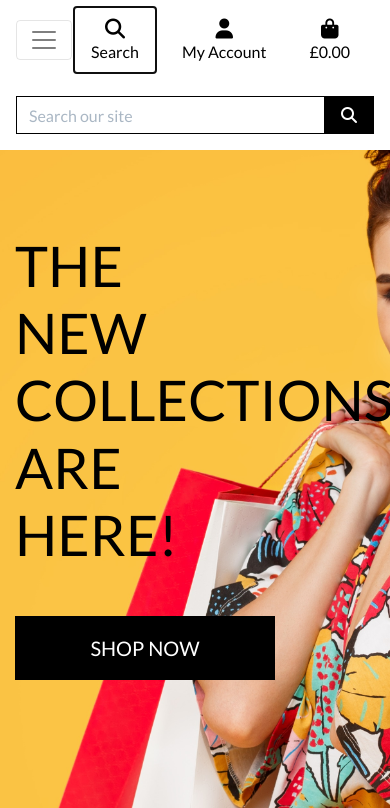
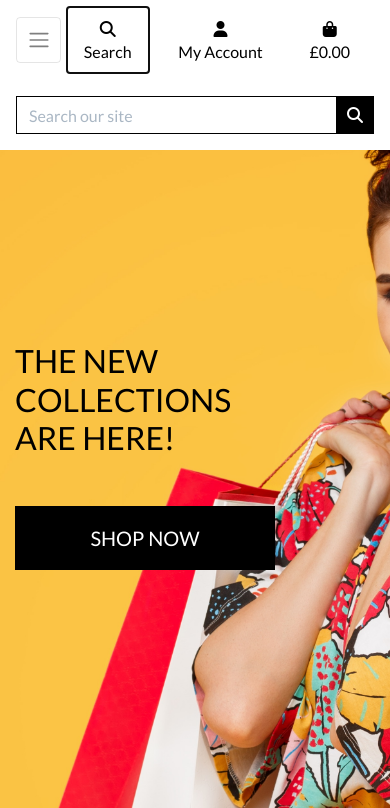
Before and after one commit to GazzaJ/CI-Boutique-Ado, a Django app: page / in a window 390 px wide, after a click on "Search". Shown: the top 808 px of the page. Run offline with Django 3.2, Linux system fonts and the light colour scheme; some libraries are stand-ins or nearby versions.

Commit message:
Refactor login and Registration for mobile responsiveness

```diff
--- a/static/css/base.css
+++ b/static/css/base.css
@@ -281,6 +281,7 @@
     }
 }
 
+/* pad the top a bit when navbar is collapsed on mobile */
 @media (max-width: 991px) {
     .header-container {
         padding-top: 116px;
@@ -289,4 +290,41 @@
     body {
         height: calc(100vh - 116px);
     }
+
+    .display-4.logo-font.text-black {
+        font-size: 2rem;
+    }
+
+    .nav-links {
+        padding: 0.15rem;
+    }
+
+    .nav-link i.fa-lg {
+        font-size: 1rem;
+    }
+
+    .navbar-toggler {
+        padding: 0.6rem 0.6rem;
+        font-size: 1rem;
+    }
+
+    #delivery-banner h4 {
+        font-size: 0.9rem;
+    }
+
+    .btn.btn-outline-black.rounded-0,
+    .btn.btn-black.rounded-0 {
+        padding: 0.375rem 0.375rem;
+    }
+
+    .btn.btn-outline-black.rounded-0.btn-lg,
+    .btn.btn-black.rounded-0.btn-lg {
+        padding: 0.375rem 0.375rem;
+        font-size: 0.75rem;
+    }
+
+    .increment-qty,
+    .decrement-qty {
+        padding: 0.25rem 0.5rem !important;
+    }
 }
--- a/templates/allauth/account/base.html
+++ b/templates/allauth/account/base.html
@@ -4,7 +4,7 @@
 <div class="container header-container">
     <div class="overlay"></div>
     <div class="row">
-        <div class="col-6">
+        <div class="col-12 col-md-6">
             <div class="allauth-form-inner-content">
                 {% block inner_content %}
                 {% endblock %}
--- a/templates/includes/main_nav.html
+++ b/templates/includes/main_nav.html
@@ -1,5 +1,10 @@
 <div id="main-nav" class="collapse navbar-collapse">
     <ul class="navbar-nav w-auto mx-auto">
+        <li class="nav-item d-block d-md-none">
+            <a class="logo-font font-weight-bold nav-link text-black mr-5" href="{% url 'home' %}" id="home-link">
+                Home
+            </a>
+        </li>
         <li class="nav-item dropdown">
             <a class="logo-font font-weight-bold nav-link text-black mr-5" href="#" id="all-products-link" data-toggle="dropdown" aria-haspopup="true" aria-expanded="false">
                 All Products
```
